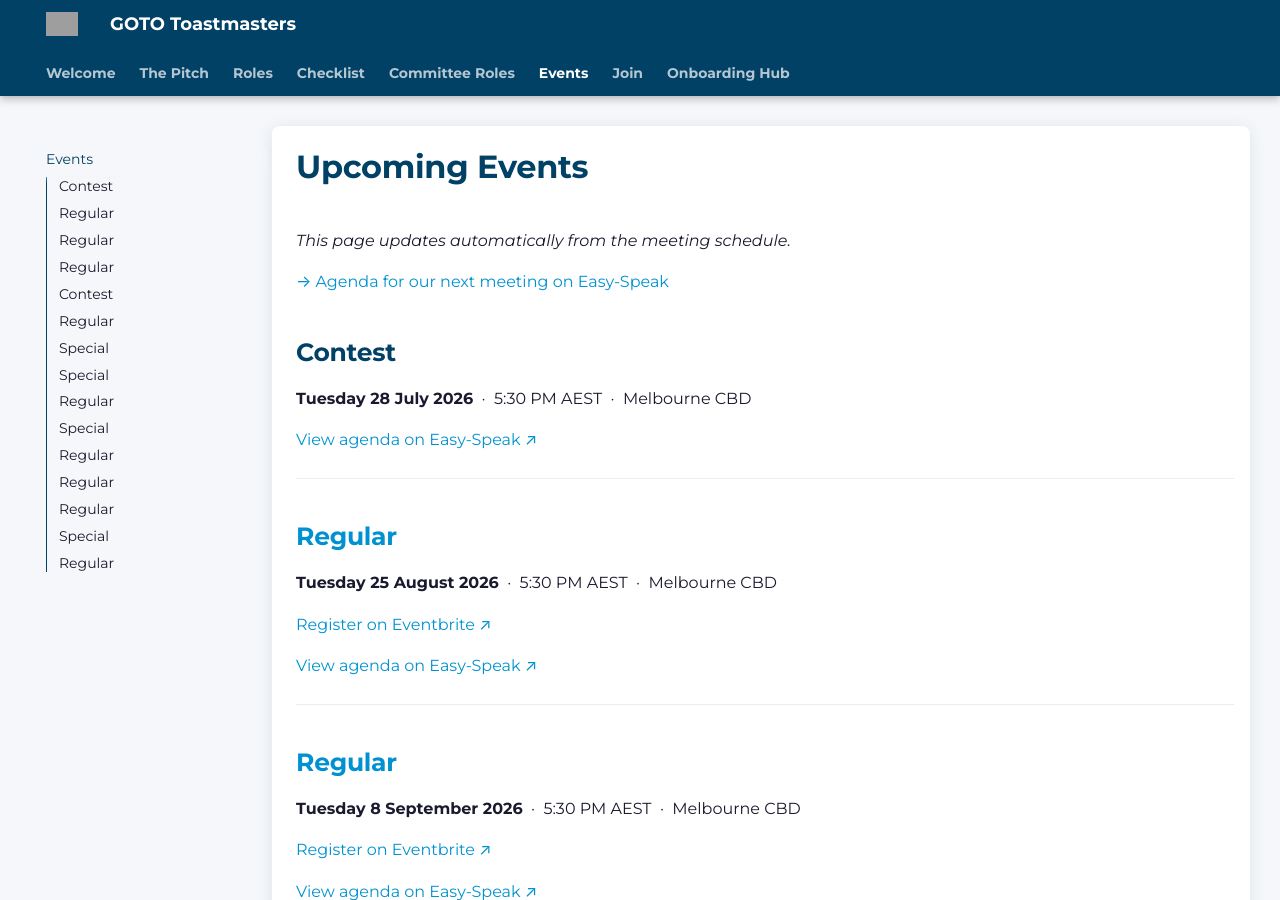
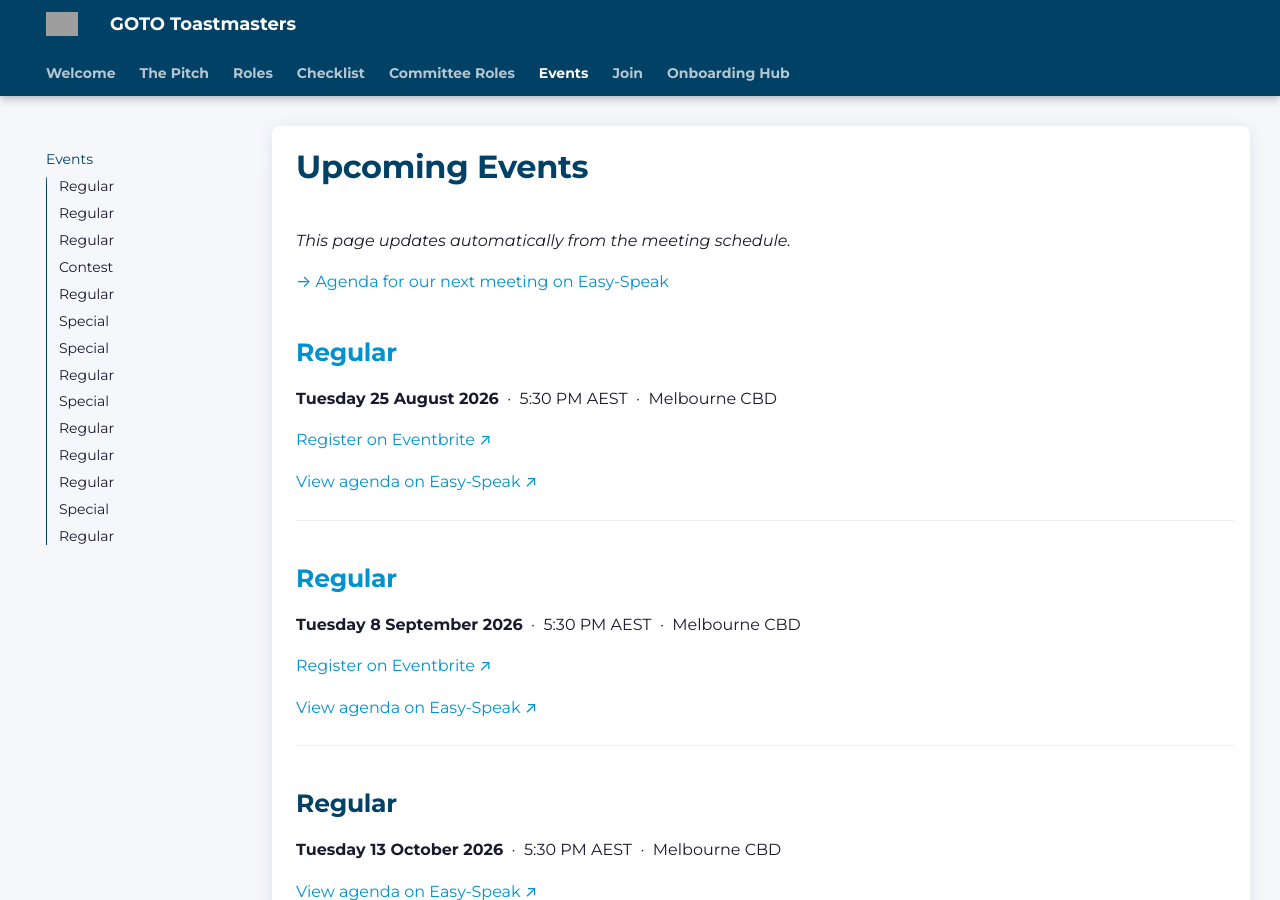
Before and after one commit to rkenefeck/gototoastmasters, an MkDocs documentation site: the page built from docs/events.md, in a window 1280 px wide and 900 px high. Built offline with MkDocs 1.6.1 and Material for MkDocs 9.7.7, drawn with Linux system fonts in a browser that asks for light colours; plug-ins that fetch from the network failed and are left out; grey boxes are pictures that could not be loaded.

Commit message:
auto: refresh Events page from meeting schedule

```diff
--- a/docs/events.md
+++ b/docs/events.md
@@ -3,14 +3,6 @@
 _This page updates automatically from the meeting schedule._
 
 [→ Agenda for our next meeting on Easy-Speak](https://easy-speak.org/view_meeting.php?c=13017&show=next)
-
-## Contest
-
-**Tuesday 28 July 2026** &nbsp;·&nbsp; 5:30 PM AEST &nbsp;·&nbsp; Melbourne CBD
-
-[View agenda on Easy-Speak ↗](https://easy-speak.org/view_meeting.php?t=636312)
-
----
 
 ## [Regular](https://www.eventbrite.com.au/e/goto-toastmasters-leadership-confidence-and-public-speaking-seminar-tickets-1990457933260)
 
```
